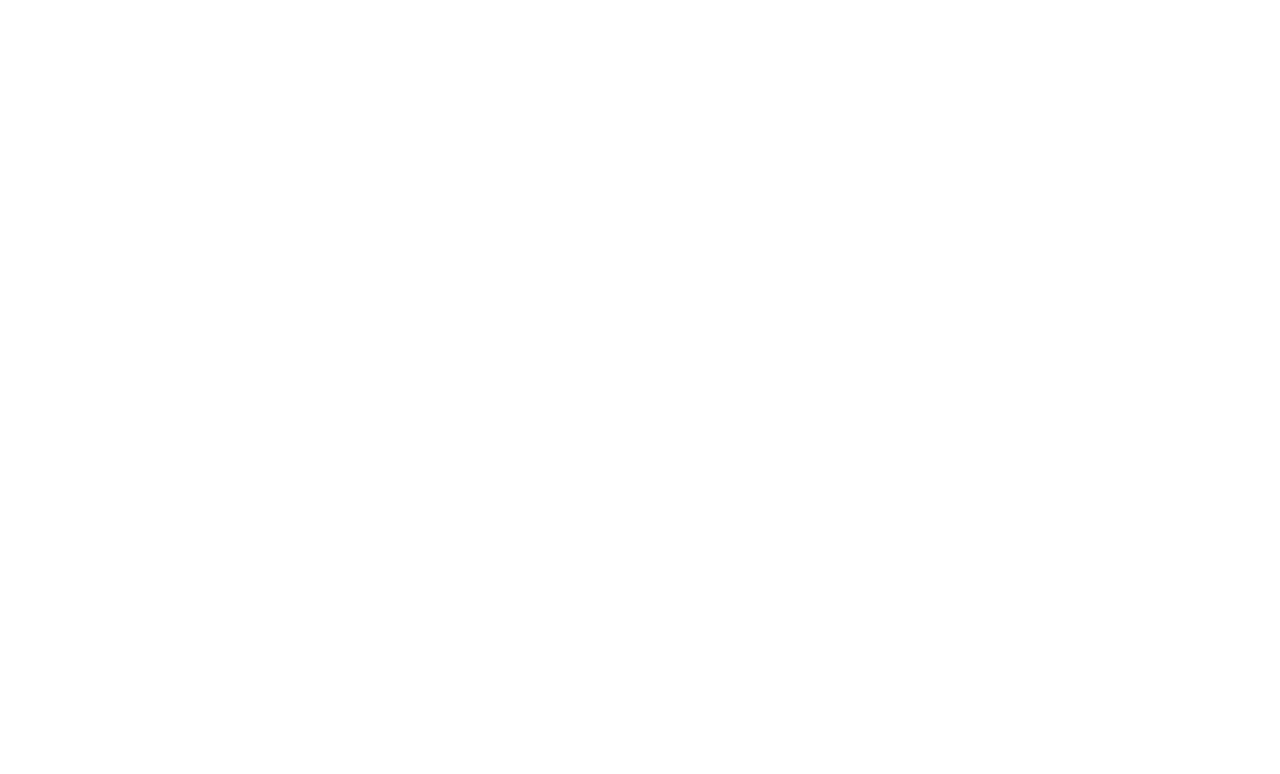
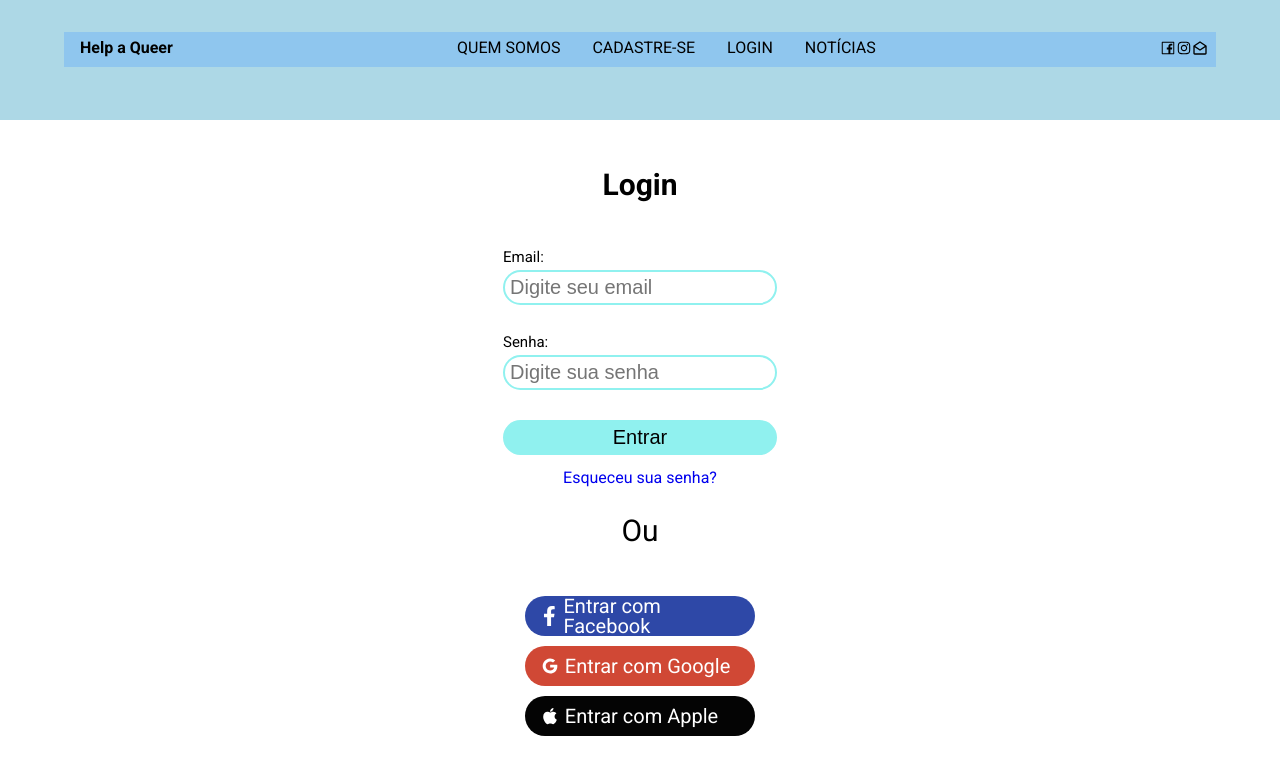
Before and after one commit to bruch0/hackaton-front, a React (Create React App) app: page /login in a window 1280 px wide. Shown: the top 774 px of the page. Built offline with nearby package versions, Linux system fonts and the light colour scheme.

Commit message:
feat: add styled login page

```diff
--- a/public/index.html
+++ b/public/index.html
@@ -11,7 +11,12 @@
     />
     <link rel="apple-touch-icon" href="%PUBLIC_URL%/logo192.png" />
     <link rel="manifest" href="%PUBLIC_URL%/manifest.json" />
-
+    <link rel="preconnect" href="https://fonts.googleapis.com" />
+    <link rel="preconnect" href="https://fonts.gstatic.com" crossorigin />
+    <link
+      href="https://fonts.googleapis.com/css2?family=Roboto:wght@400;700&display=swap"
+      rel="stylesheet"
+    />
     <title>Help a Queer</title>
   </head>
   <body>
--- a/src/Shared/GlobalStyles.jsx
+++ b/src/Shared/GlobalStyles.jsx
@@ -1,4 +1,4 @@
-import { createGlobalStyle } from "styled-components";
+import { createGlobalStyle } from 'styled-components';
 
 const GlobalStyles = createGlobalStyle`
     html, body, div, span, applet, object, iframe,
@@ -20,6 +20,7 @@
         font-size: 100%;
         font: inherit;
         vertical-align: baseline;
+		font-family: 'Roboto', sans-serif;
     }
     input::-webkit-outer-spin-button,
     input::-webkit-inner-spin-button {
--- a/src/pages/LoginLawyer/index.jsx
+++ b/src/pages/LoginLawyer/index.jsx
@@ -2,9 +2,12 @@
 import { useForm } from 'react-hook-form';
 import { yupResolver } from '@hookform/resolvers/yup';
 import * as yup from 'yup';
-import Container from './styles';
+import { AiFillApple, AiOutlineGoogle } from 'react-icons/ai';
+import { FaFacebookF } from 'react-icons/fa';
+import Header from '../../components/Header';
+import { Container, Title, Option, Log } from './styles';
 
-function LoginLawyer() {
+function Login() {
   const schema = yup.object().shape({
     email: yup
       .string()
@@ -22,11 +25,15 @@
   });
 
   const onSubmit = async (data) => {
+    data.preventDefault();
     console.log(data);
   };
 
   return (
+    <>
+      <Header />
       <Container>
+        <Title>Login</Title>
         <form onSubmit={handleSubmit(onSubmit)}>
           <label htmlFor="email">
             Email: <span>{errors.email?.message}</span>
@@ -42,19 +49,30 @@
           </label>
           <input
             placeholder="Digite sua senha"
-          type="passowrd"
+            type="password"
             id="senha"
             // eslint-disable-next-line react/jsx-props-no-spreading
             {...register('password')}
           />
-        <button type="submit">Enviar</button>
-        <p>
-          Não possui uma conta? <span>Cadastre-se</span>
-        </p>
+          <button type="submit">Entrar</button>
           <a href="/#">Esqueceu sua senha?</a>
         </form>
+        <Option>Ou</Option>
+        <Log>
+          <FaFacebookF />
+          Entrar com Facebook
+        </Log>
+        <Log>
+          <AiOutlineGoogle />
+          Entrar com Google
+        </Log>
+        <Log>
+          <AiFillApple />
+          Entrar com Apple
+        </Log>
       </Container>
+    </>
   );
 }
 
-export default LoginLawyer;
+export default Login;
--- a/src/pages/LoginLawyer/styles.js
+++ b/src/pages/LoginLawyer/styles.js
@@ -1,7 +1,92 @@
-import styled from "styled-components";
+import styled from 'styled-components';
 
 const Container = styled.main`
-  width: 100px;
+  width: 100%;
+  display: flex;
+  flex-direction: column;
+  align-items: center;
+  justify-content: center;
+  margin-top: 50px;
+
+  form {
+    display: flex;
+    flex-direction: column;
+    justify-content: center;
+  }
+
+  label {
+    margin-bottom: 5px;
+    font-size: 15px;
+  }
+
+  input {
+    border: 2px solid #90f1ef;
+    border-radius: 35px;
+    height: 35px;
+    font-size: 20px;
+    margin-bottom: 30px;
+    padding: 0px 0px 0px 5px;
+
+    :active {
+      outline: none;
+    }
+  }
+
+  button {
+    background-color: #90f1ef;
+    border-radius: 35px;
+    height: 35px;
+    font-size: 20px;
+    margin-bottom: 15px;
+  }
+
+  a {
+    margin-bottom: 30px;
+  }
 `;
 
-export default Container;
+const Title = styled.p`
+  width: 100%;
+  font-size: 30px;
+  font-weight: 700;
+  text-align: center;
+  margin-bottom: 50px;
+`;
+
+const Option = styled.p`
+  width: 100%;
+  text-align: center;
+  font-size: 30px;
+  margin-bottom: 50px;
+`;
+
+const Log = styled.div`
+  width: 18%;
+  height: 40px;
+  display: flex;
+  align-items: center;
+  justify-content: start;
+  font-size: 20px;
+  border-radius: 35px;
+  color: white;
+  margin-bottom: 10px;
+  padding: 0px 15px;
+
+  :nth-of-type(1) {
+    background-color: #2e48a7;
+  }
+
+  :nth-of-type(2) {
+    background-color: #d04835;
+  }
+
+  :nth-of-type(3) {
+    background-color: #040404;
+  }
+
+  svg {
+    margin-right: 5px;
+  }
+`;
+
+export { Container, Title, Option, Log };
--- a/src/routes/index.jsx
+++ b/src/routes/index.jsx
@@ -2,6 +2,7 @@
 import { Switch, Route } from 'react-router-dom';
 import DashboardLawyer from '../pages/DashboardLawyer';
 import Home from '../pages/Home';
+import LoginLawyer from '../pages/LoginLawyer';
 
 function Routes() {
   return (
@@ -12,6 +13,9 @@
       <Route path="/dashboard-lawyer" exact>
         <DashboardLawyer />
       </Route>
+      <Route path="/login" exact>
+        <LoginLawyer />
+      </Route>
     </Switch>
   );
 }
```
Also changed, not shown: src/pages/Login/index.jsx (deleted, +0 -14 lines), src/pages/Login/styles.js (deleted, +0 -12 lines), 1 other file (tests, documents, lock files or other folders). Lines whose indentation alone changed are shown as unchanged.
